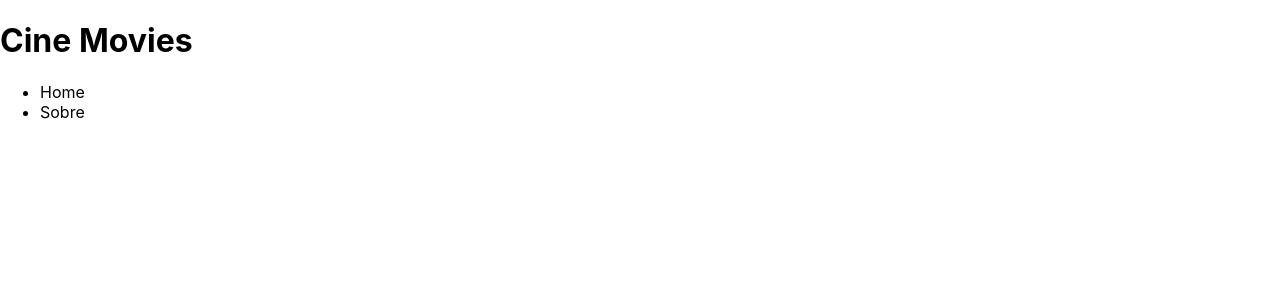
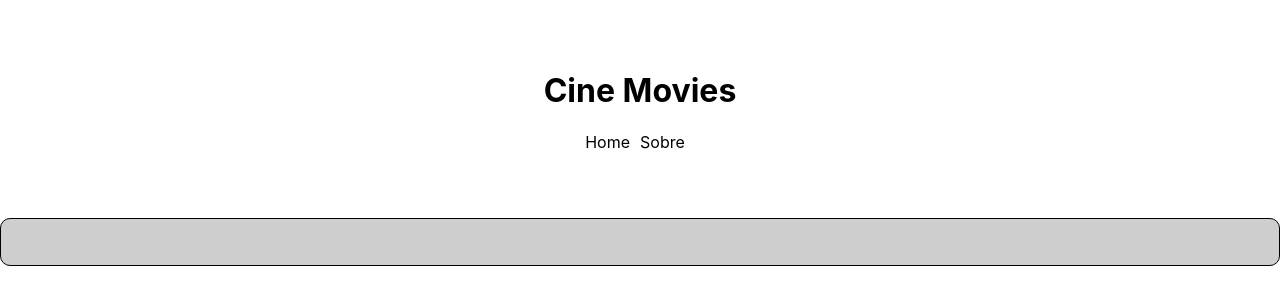
Before and after one commit to DanSilva41/cine-movies, a React (Create React App) app: page / in a window 1280 px wide. Shown: the top 304 px of the page. Built offline with nearby package versions, Linux system fonts and the light colour scheme.

Commit message:
feat: styling component with styled components

```diff
--- a/src/App.js
+++ b/src/App.js
@@ -1,14 +1,15 @@
 import { Header } from "./components/Header";
 import { MoviesList } from "./components/MoviesList";
+import { MoviesContainer } from "./styles/MoviesContainer";
 
 function App() {
   return (
     <div className="App">
       <Header />
 
-      <section>
+      <MoviesContainer>
         <MoviesList movies={[]} />
-      </section>
+      </MoviesContainer>
     </div>
   );
 }
--- a/src/components/Header.js
+++ b/src/components/Header.js
@@ -1,9 +1,10 @@
+import { HeaderContainer } from "../styles/HeaderContainer";
 import { MainMenu } from "./MainMenu";
 
 export const Header = () => (
-    <header>
+    <HeaderContainer>
         <h1>Cine Movies</h1>
 
         <MainMenu />
-    </header>
+    </HeaderContainer>
 )
--- a/src/components/MainMenu.js
+++ b/src/components/MainMenu.js
@@ -1,8 +1,10 @@
+import { MainMenuContainer } from "../styles/MainMenuContainer";
+
 export const MainMenu = () => (
-    <nav>
+    <MainMenuContainer>
         <ul>
             <li>Home</li>
             <li>Sobre</li>
         </ul>
-    </nav>
+    </MainMenuContainer>
 )
--- /dev/null
+++ b/src/styles/HeaderContainer.js
@@ -0,0 +1,6 @@
+import styled from 'styled-components';
+
+export const HeaderContainer = styled.header`
+    text-align: center;
+    padding: 50px 0;
+`
--- /dev/null
+++ b/src/styles/MainMenuContainer.js
@@ -0,0 +1,13 @@
+import styled from 'styled-components';
+
+export const MainMenuContainer = styled.nav`
+    ul {
+        list-style: none;
+        padding: 0;
+
+        li {
+            display: inline-block;
+            margin-right: 10px;
+        }
+    }
+`
--- /dev/null
+++ b/src/styles/MoviesContainer.js
@@ -0,0 +1,8 @@
+import styled from 'styled-components';
+
+export const MoviesContainer = styled.section`
+    padding: 15px;
+    background: #cecece;
+    border: 1px solid black;
+    border-radius: 10px;
+`
```
